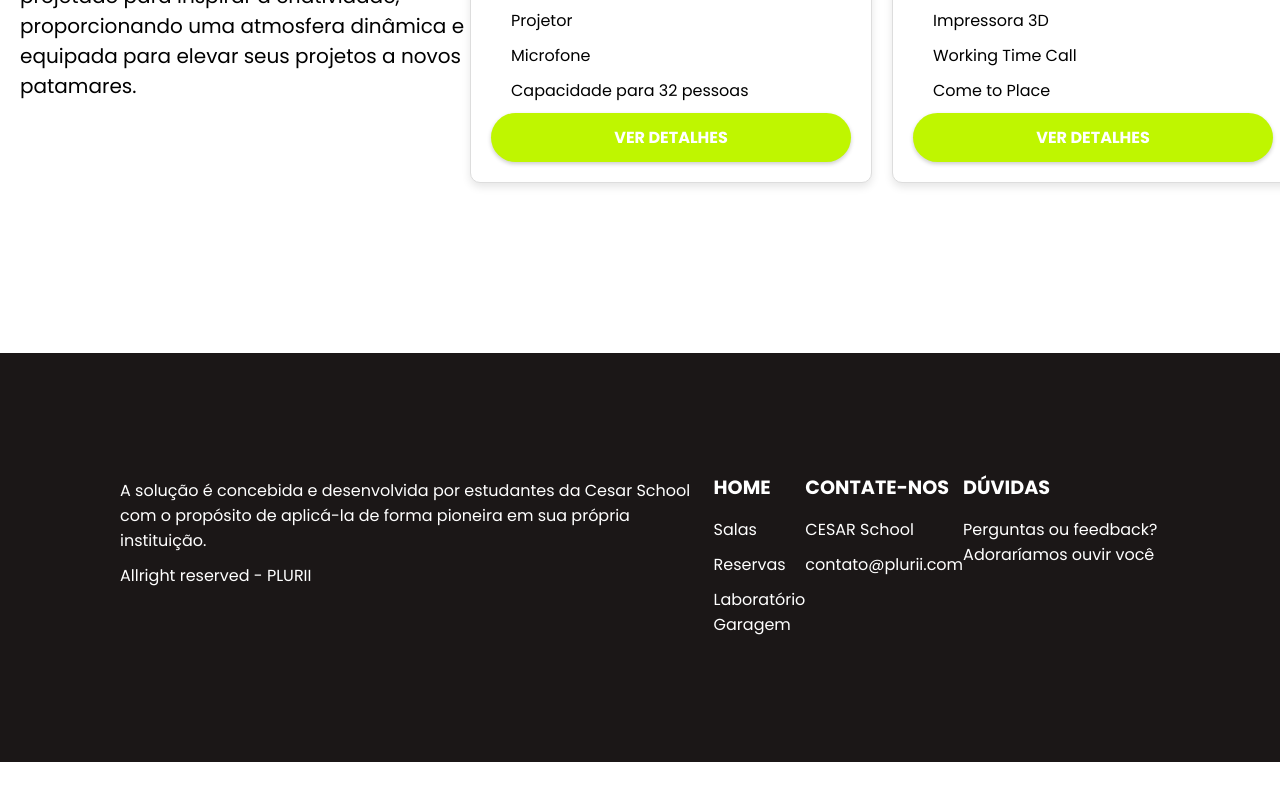
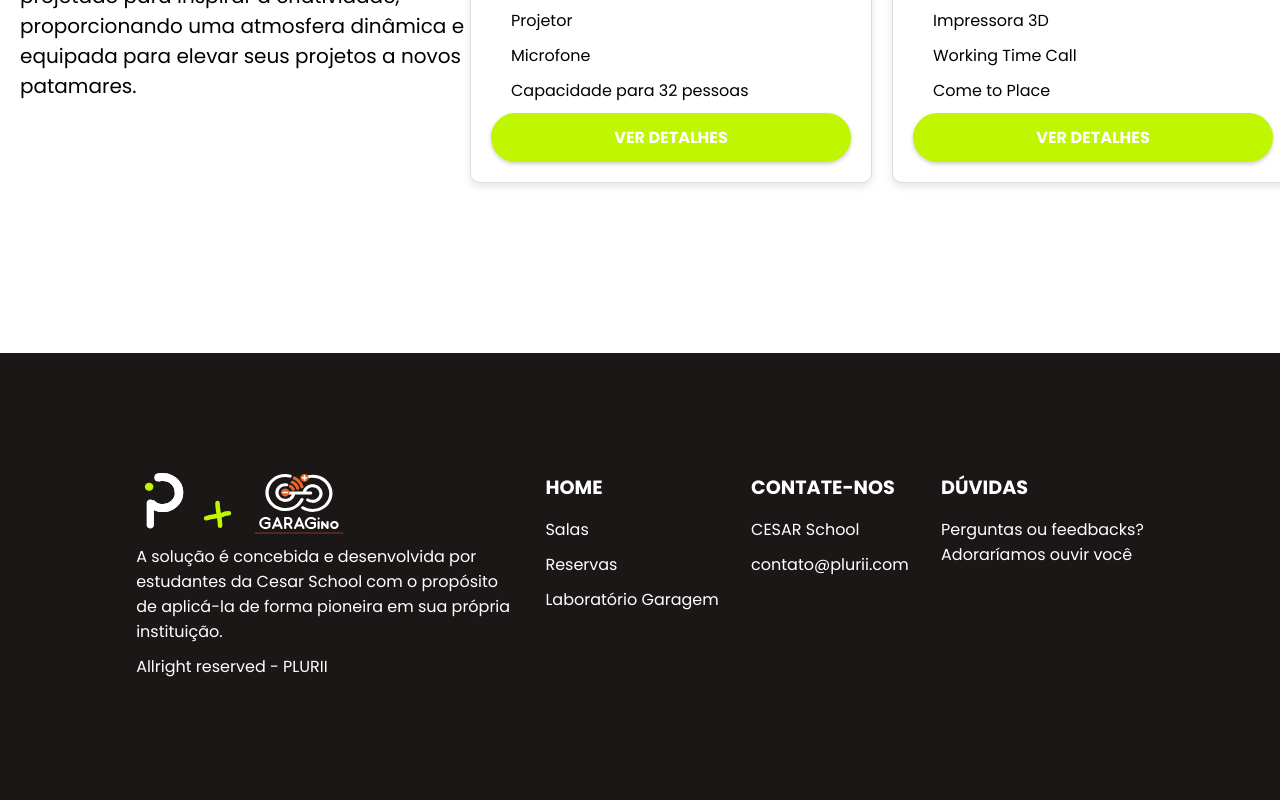
Before and after one commit to tharaujo17/proj3-plurii-frontend, a React (Vite) app in the folder pluriiv2/: page / in a window 1280 px wide. Shown: the part 1289-2089 px from the top of the page. Before the commit the page ends 2051 px from the top, so only its background shows below. Built offline with nearby package versions, Linux system fonts and the light colour scheme.

Commit message:
updates na home

```diff
--- a/pluriiv2/src/Shared/Components/Footer/Footer.tsx
+++ b/pluriiv2/src/Shared/Components/Footer/Footer.tsx
@@ -9,21 +9,25 @@ import {
   FooterText,
   NavItem,
   SocialIcons,
-  SectionTitle
+  SectionTitle,
+  LogoWithGaragino
 } from './styled';
+
+import LogoPluriiGaragino from '../../../assets/logo-with-garagino.svg'
 
 const Footer: React.FC = () => {
   return (
     <FooterContainer>
       <LogoSection>
+        <LogoWithGaragino src={LogoPluriiGaragino}/>
         <FooterText>A solução é concebida e desenvolvida por estudantes da Cesar School com o propósito de aplicá-la de forma pioneira em sua própria instituição. </FooterText>
         <FooterText>Allright reserved - PLURII</FooterText>
       </LogoSection>
       <NavSection>
         <SectionTitle>HOME</SectionTitle>
-        <NavItem>Salas</NavItem>
-        <NavItem>Reservas</NavItem>
-        <NavItem>Laboratório Garagem</NavItem>
+        <NavItem href='#'>Salas</NavItem>
+        <NavItem href='#'>Reservas</NavItem>
+        <NavItem href='#'>Laboratório Garagem</NavItem>
       </NavSection>
       <ContactSection>
         <SectionTitle>CONTATE-NOS</SectionTitle>
@@ -32,7 +36,7 @@ const Footer: React.FC = () => {
       </ContactSection>
       <DoubtsSection>
         <SectionTitle>DÚVIDAS</SectionTitle>
-        <FooterText>Perguntas ou feedback? Adoraríamos ouvir você</FooterText>
+        <FooterText>Perguntas ou feedbacks? <br /> Adoraríamos ouvir você</FooterText>
         <SocialIcons>
         </SocialIcons>
       </DoubtsSection>
--- a/pluriiv2/src/Shared/Components/Footer/styled.ts
+++ b/pluriiv2/src/Shared/Components/Footer/styled.ts
@@ -15,6 +15,7 @@ export const LogoSection = styled.div`
   display: flex;
   flex-direction: column;
   align-items: flex-start;
+  width: 377px;
 `;
 
 export const NavSection = styled.nav`
@@ -45,6 +46,9 @@ export const NavItem = styled.a`
   margin: 5px 0;
   font-size: 1em;
   display: block;
+  &:hover {
+    color: #bff600;
+  }
 `;
 
 export const SocialIcons = styled.div`
@@ -64,3 +68,10 @@ export const SectionTitle = styled.h2`
   margin-bottom: 10px;
   color: #ffffff;
 `;
+
+export const LogoWithGaragino = styled.img`
+  width: 217.081px;
+  height: 66.312px;
+  flex-shrink: 0;
+  padding-bottom: 5px;
+`
```
Also changed, not shown: pluriiv2/src/assets/logo-with-garagino.svg (added).
